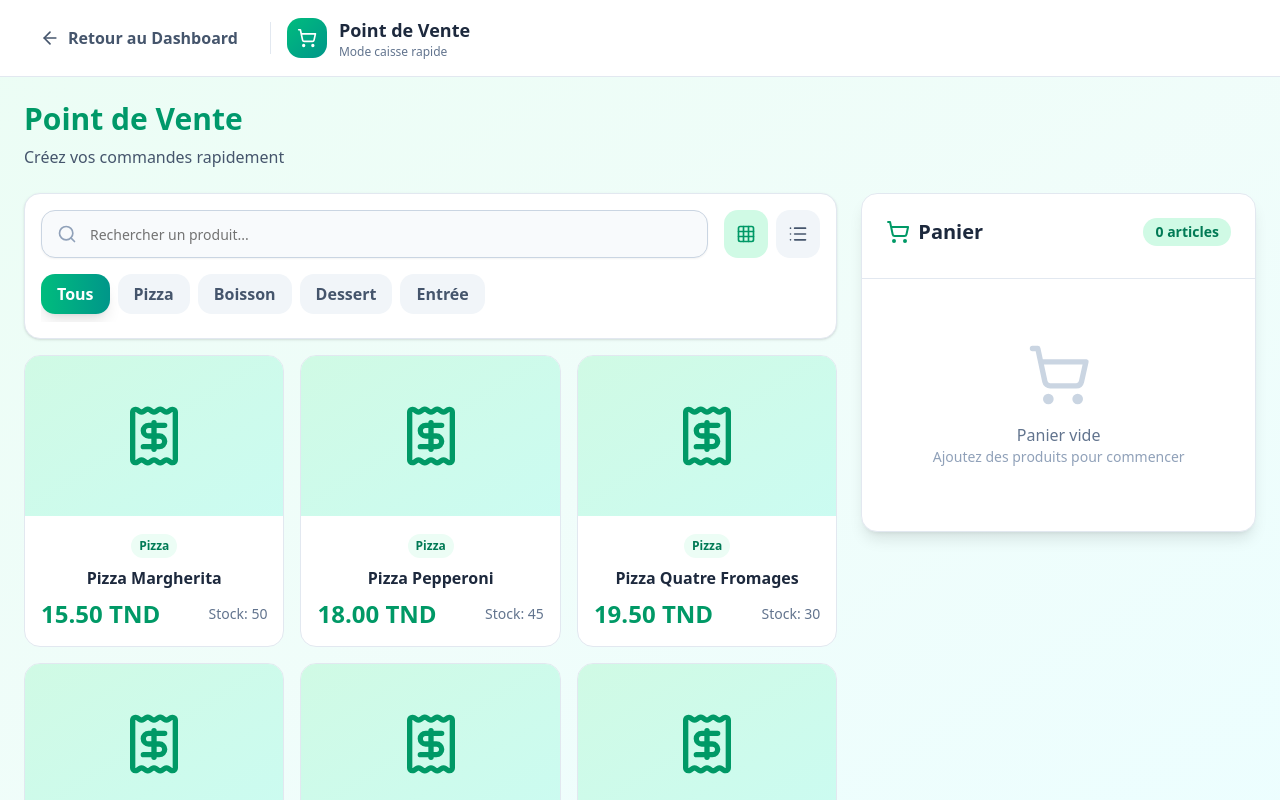
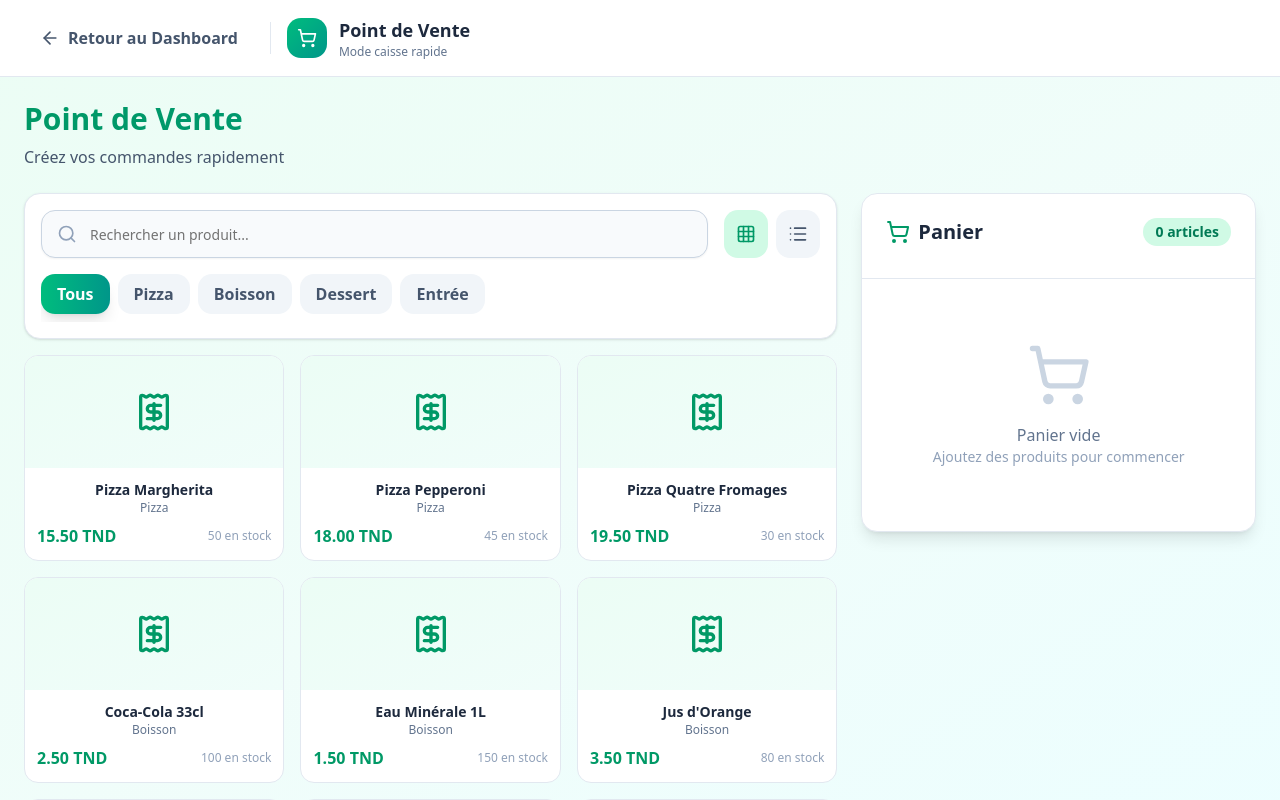
Before and after one commit to ZallouzAshraf/QuickPOS, a Next.js app: page /dashboard in a window 1280 px wide. Both pictures are taken after a click on the button "Point de Vente". Shown: the top 800 px of the page. Built offline with nearby package versions, Linux system fonts and the light colour scheme.

Commit message:
feat: improve product card design

```diff
--- a/src/components/ui/dashboard/ProductCardComponent/ProductCardComponent.tsx
+++ b/src/components/ui/dashboard/ProductCardComponent/ProductCardComponent.tsx
@@ -16,22 +16,28 @@ export const ProductCard = ({
     return (
       <button
         onClick={() => onAdd(product)}
-        className="w-full flex items-center gap-4 p-4 bg-white border border-slate-200 rounded-xl hover:border-emerald-500 hover:shadow-lg transition-all"
+        className="w-full flex items-center justify-between cursor-pointer gap-3 p-3 bg-white border border-slate-200 rounded-xl hover:border-emerald-500 hover:shadow-md transition-all"
       >
-        <div className="w-16 h-16 bg-gradient-to-br from-emerald-100 to-teal-100 rounded-lg flex items-center justify-center flex-shrink-0">
-          <Receipt className="w-8 h-8 text-emerald-600" />
-        </div>
-        <div className="flex-1 text-left">
-          <h3 className="font-bold text-slate-800">{product.name}</h3>
-          <p className="text-sm text-slate-500">{product.category}</p>
+        <div className="flex items-center gap-3 min-w-0">
+          <div className="w-12 h-12 bg-gradient-to-br from-emerald-50 to-teal-50 rounded-lg flex items-center justify-center">
+            <Receipt className="w-5 h-5 text-emerald-600" />
+          </div>
+          <div className="min-w-0 text-left">
+            <h3 className="font-semibold text-slate-800 truncate">
+              {product.name}
+            </h3>
+            <p className="text-xs text-slate-500 truncate">
+              {product.category}
+            </p>
+          </div>
         </div>
         <div className="text-right">
-          <p className="text-xl font-bold text-emerald-600">
+          <p className="text-base font-semibold text-emerald-600">
             {product.price.toFixed(2)} TND
           </p>
           <p
             className={`text-xs ${
-              isLowStock ? "text-red-600" : "text-slate-500"
+              isLowStock ? "text-red-600 font-medium" : "text-slate-400"
             }`}
           >
             Stock: {product.stock}
@@ -44,26 +50,34 @@ export const ProductCard = ({
   return (
     <button
       onClick={() => onAdd(product)}
-      className="bg-white rounded-2xl border border-slate-200 hover:border-emerald-500 hover:shadow-xl transition-all overflow-hidden group"
+      className="bg-white rounded-xl border cursor-pointer border-slate-200 hover:border-emerald-500 hover:shadow-lg transition-all overflow-hidden group"
     >
-      <div className="h-40 bg-gradient-to-br from-emerald-100 to-teal-100 flex items-center justify-center relative">
-        <Receipt className="w-16 h-16 text-emerald-600 group-hover:scale-110 transition-transform" />
+      <div className="h-28 bg-gradient-to-br from-emerald-50 to-teal-50 flex items-center justify-center relative">
+        <Receipt className="w-10 h-10 text-emerald-600 group-hover:scale-110 transition-transform" />
         {isLowStock && (
-          <span className="absolute top-2 right-2 px-2 py-1 bg-red-500 text-white text-xs font-bold rounded-full">
+          <span className="absolute top-2 right-2 px-2 py-0.5 bg-red-500 text-white text-[10px] font-semibold rounded-full">
             Stock bas
           </span>
         )}
       </div>
-      <div className="p-4">
-        <span className="inline-block px-2 py-1 bg-emerald-50 text-emerald-700 text-xs font-semibold rounded-full mb-2">
+      <div className="p-3">
+        <h3 className="font-semibold text-slate-800 text-sm truncate">
+          {product.name}
+        </h3>
+        <p className="text-xs text-slate-500 mb-2 truncate">
           {product.category}
-        </span>
-        <h3 className="font-bold text-slate-800 mb-2">{product.name}</h3>
+        </p>
         <div className="flex items-center justify-between">
-          <span className="text-2xl font-bold text-emerald-600">
+          <span className="text-base font-bold text-emerald-600">
             {product.price.toFixed(2)} TND
           </span>
-          <span className="text-sm text-slate-500">Stock: {product.stock}</span>
+          <span
+            className={`text-xs ${
+              isLowStock ? "text-red-600 font-medium" : "text-slate-400"
+            }`}
+          >
+            {product.stock} en stock
+          </span>
         </div>
       </div>
     </button>
```
